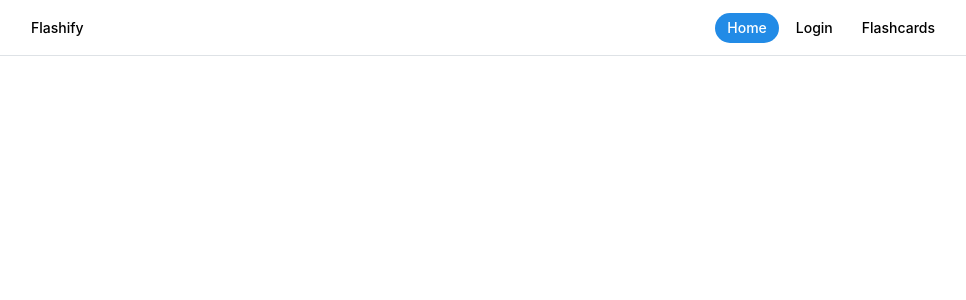
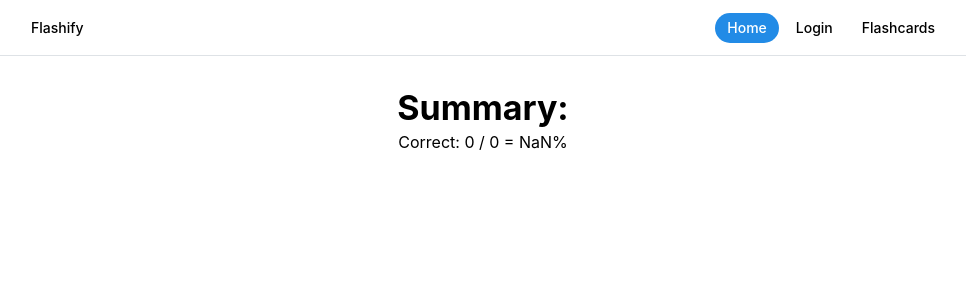
Before and after one commit to ZhengBenjamin/Flashify, a React (Vite) app in the folder client/: page /summary in a window 1280 px wide. Shown: the top 300 px of the page, without its empty margins (157-1123 px from the left). Built offline with nearby package versions, Linux system fonts and the light colour scheme; the HTML template or start-up script is replaced by a standard one.

Commit message:
Outline for Summary Page

```diff
--- a/client/src/App.jsx
+++ b/client/src/App.jsx
@@ -8,6 +8,7 @@ import Front from './assets/pages/Front';
 import Authentication from './assets/pages/Authentication';
 import Header from "./assets/components/jsx/Header.jsx";
 import Flashcards from "./assets/components/jsx/Flashcards.jsx";
+import Summary from "./assets/components/jsx/Summary.jsx";
 
 export default function App() {
     return (
@@ -19,6 +20,7 @@ export default function App() {
                     <Route path="/" element={<Front/>}/>
                     <Route path="/auth" element={<Authentication/>}/>
                     <Route path="/flashcards" element={<Flashcards/>}/>
+                    <Route path="/summary" element={<Summary/>}/>
                 </Routes>
             </Router>
         </MantineProvider>
--- a/client/src/assets/components/jsx/Flashcards.jsx
+++ b/client/src/assets/components/jsx/Flashcards.jsx
@@ -1,6 +1,7 @@
 import {useState} from 'react';
 import {Card, Container, Group, Text, Button, Flex} from '@mantine/core';
 import classes from '../css/Flashcards.module.css';
+import {useNavigate} from "react-router-dom";
 
 // TODO: Use the backend to fetch flashcards data
 const flashcardsData = [
@@ -33,14 +34,21 @@ export default function Flashcards() {
     }
 
     const undo = () => {
-        console.log("Undo");
         setIsFlipped(false);
         setCurrentCardIndex((prevIndex) => (prevIndex - 1 + flashcardsData.length) % flashcardsData.length);
     }
 
+    //
+    const navigate = useNavigate();
+
     const handleNext = () => {
         setIsFlipped(false);
         setCurrentCardIndex((prevIndex) => (prevIndex + 1) % flashcardsData.length);
+
+        // If we have seen all the flashcards, go to the summary page
+        if (currentCardIndex === flashcardsData.length - 1) {
+            navigate('/summary', {state: {correctResponses, flashcardsData}});
+        }
     };
 
     const currentCard = flashcardsData[currentCardIndex];
@@ -48,11 +56,11 @@ export default function Flashcards() {
     return (
         <Container className={classes.container}>
             <Group position={"right"} justify={"space-between"}>
-                <p>Flashcard: {currentCardIndex + 1}/{flashcardsData.length}</p>
+                <Text>Flashcard: {currentCardIndex + 1}/{flashcardsData.length}</Text>
                 {currentCardIndex > 0 && (
-                    <p>Correct: {correctResponses.filter((response) => response === 1).length}/
+                    <Text>Correct: {correctResponses.filter((response) => response === 1).length}/
                         {correctResponses.length} = {(100.0 * (correctResponses.filter((response) => response === 1).length)
-                            / correctResponses.length).toFixed(2)}%</p>)}
+                            / correctResponses.length).toFixed(2)}%</Text>)}
             </Group>
 
             <Group position={"center"}>
--- /dev/null
+++ b/client/src/assets/components/jsx/Summary.jsx
@@ -0,0 +1,25 @@
+import {useLocation} from 'react-router-dom';
+import {Container, Text, Title, Button, Flex} from '@mantine/core';
+import classes from "../css/Flashcards.module.css";
+
+export default function Summary() {
+    const location = useLocation();
+    const correctResponses = location.state?.correctResponses || [];
+    // const { correctResponses, flashcardsData } = location.state;
+    const total = correctResponses.length;
+    const correct = correctResponses.filter((response) => response === 1).length;
+
+    return (
+        <Container className={classes.container}>
+            <Flex direction={"column"} align={"center"} spacing={"md"}>
+                <Title order={1}>Summary:</Title>
+                <Text>Correct: {correct} / {total} = {(100.0 * correct / total).toFixed(2)}%</Text>
+            </Flex>
+
+
+
+
+
+        </Container>
+    );
+}
```
